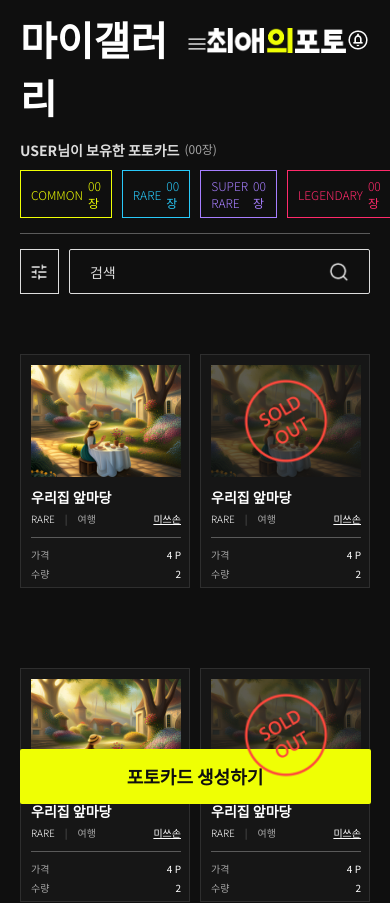
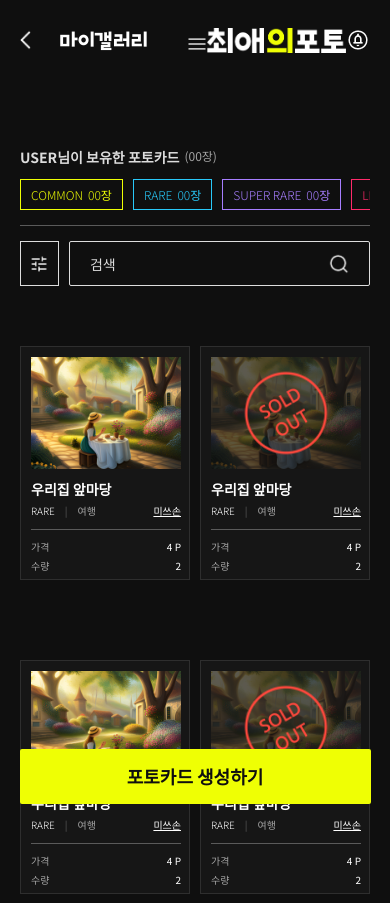
Before and after one commit to Jin-coding-333/3-my_favorite_photo-2team-fe, a Next.js app: page /my-gallery in a window 390 px wide. Shown: the top 903 px of the page. Built offline with nearby package versions, Linux system fonts and the light colour scheme; no server answers.

Commit message:
styles: global 스크롤 및 스타일 적용

```diff
--- a/styles/components/title/CardCountStatus.module.css
+++ b/styles/components/title/CardCountStatus.module.css
@@ -1,10 +1,12 @@
 .containerBox {
   padding: 40px 0;
   border-bottom: 1px solid var(--gray-400);
+  overflow-x: hidden;
+  white-space: nowrap;
 }
 
 .titleBox {
-  display: flex;
+  display: inline-flex;
 }
 
 .title {
--- a/styles/globals.css
+++ b/styles/globals.css
@@ -1,4 +1,5 @@
 @import url('https://fonts.googleapis.com/css2?family=Noto+Sans+KR:wght@100;300;400;500;700;900&display=swap');
+
 @font-face {
   font-family: 'BR B';
   src: url('/font/br_B.ttf') format('truetype');
@@ -38,6 +39,8 @@
   margin: 0;
   padding: 0;
   box-sizing: border-box;
+  scrollbar-width: thick;
+  scrollbar-color: var(--main) var(--gray-500);
 }
 
 html {
--- a/styles/layout/Header.module.css
+++ b/styles/layout/Header.module.css
@@ -71,6 +71,8 @@
   font-size: 18px;
   font-weight: 400;
   color: var(--gray-200);
+  display: flex;
+  align-items: center;
   cursor: pointer;
 }
 
@@ -92,8 +94,11 @@
 /* HeaderGoBack 컴포넌트 */
 .headerGoBackContainer {
   display: none;
-  width: 100%;
-  height: 60px;
+}
+
+.goBackImg {
+  width: 22px;
+  height: 22px;
 }
 
 @media (max-width: 744px) {
@@ -109,7 +114,7 @@
   }
 
   .unUserHeaderLogo {
-    margin-left: 90px;
+    margin-left: 100px;
   }
 
   .userContainer {
@@ -141,8 +146,16 @@
 
   /* HeaderGoBack 컴포넌트 */
   .headerGoBackContainer {
-    display: block;
+    display: flex;
+    justify-content: space-between;
+    align-items: center;
     width: 100%;
     height: 60px;
   }
+
+  .goBackText{
+    font-family: BR B;
+    font-size: 20px;
+    font-weight: 400;
+  }
 }
--- a/styles/pages/MyGallery.module.css
+++ b/styles/pages/MyGallery.module.css
@@ -16,7 +16,7 @@
     justify-self: center;
     align-items: center;
     position: fixed;
-
+    z-index: 100;
     bottom: 40px;
     width: 100%;
   }
```
